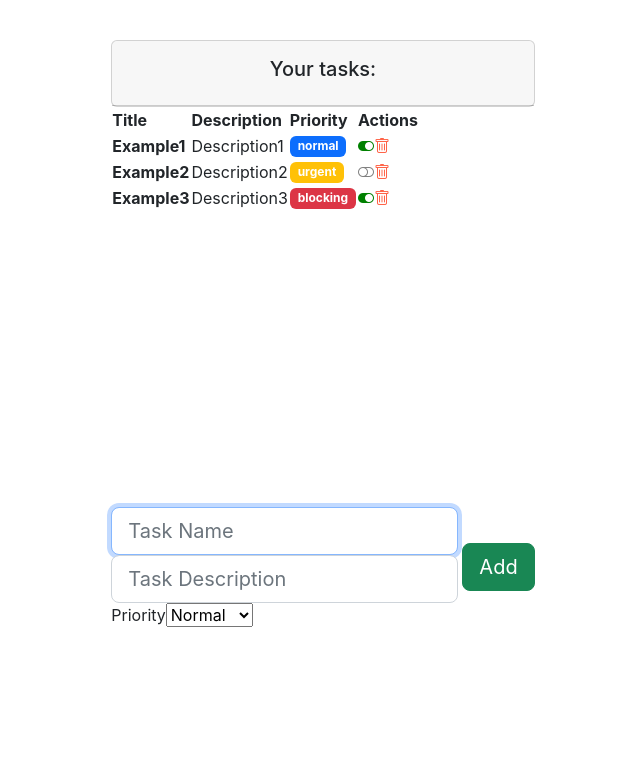
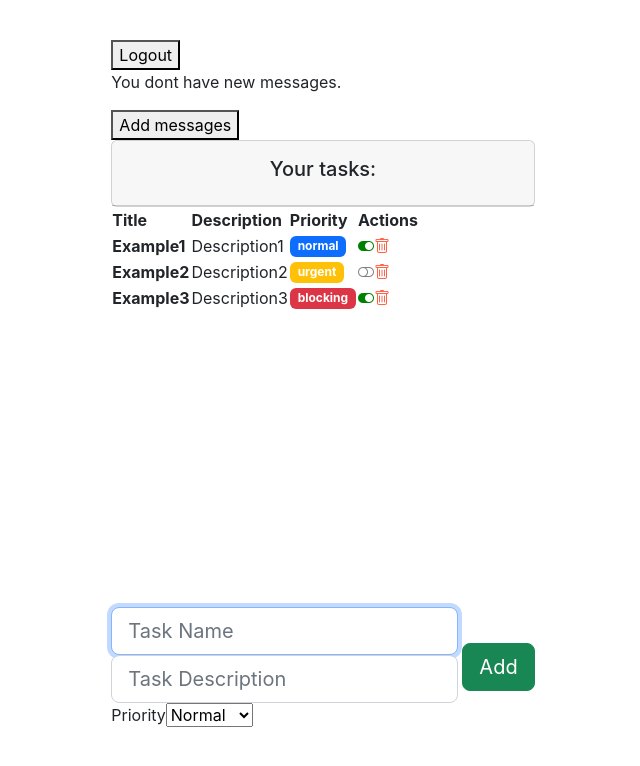
Before and after one commit to gioantonucci/OpenBootcamp, a React (Create React App) app in the folder React/hola-mundo/: page / in a window 1280 px wide. Shown: the top 766 px of the page, without its empty margins (317-957 px from the left). Built offline with nearby package versions, Linux system fonts and the light colour scheme.

Commit message:
ternarios

```diff
--- a/React/hola-mundo/src/App.js
+++ b/React/hola-mundo/src/App.js
@@ -1,10 +1,13 @@
 import TaskListComponent from "./components/container/task_list";
 import './App.css'
+import OptionalRender from "./components/pure/OptionalRender";
 
 function App() {
   return (
     <div>
+      <OptionalRender/>
       <TaskListComponent />
+
     </div>
   );
 }
--- /dev/null
+++ b/React/hola-mundo/src/components/pure/OptionalRender.jsx
@@ -0,0 +1,61 @@
+import React, { useState } from "react";
+
+// LOGIN / LOGOUT BUTTONS
+const LoginButton = ({loginAction}) => {
+    return (
+        <button onClick={loginAction}>Login</button>
+    )
+}
+
+const LogoutButton = ({logoutAction}) => {
+    return (
+        <button onClick={logoutAction}>Logout</button>
+    )
+}
+
+// ? (Expresion true) && expresión => se renderiza la expresión
+// ? (Expresión false) && expresióm => no se renderiza la expresión
+
+const OptionalRender = () => {
+  const [access, setAccess] = useState(true);
+ const [nMessages, setNMessages] = useState(0);
+//   const updateAccess = () => {
+//     setAccess(!access)
+//   }
+
+  const loginAction = () => {
+    setAccess(true)
+  }
+
+  const logoutAction = () => {
+    setAccess(false)
+  }
+  let optionalButton;
+
+//   if(access) {
+//     optionalButton = <button onClick={updateAccess}> Logout</button>
+//   } else {
+//     optionalButton = <button onClick={updateAccess}> Login</button>
+//   }
+
+  if(access) {
+    optionalButton = <LogoutButton logoutAction={logoutAction}/>
+  } else {
+    optionalButton = <LoginButton loginAction={loginAction}/>
+  }
+
+  // Unread messages
+  let addMessages = () => {
+    setNMessages(nMessages + 1)
+  }
+
+  return <div>
+
+    { optionalButton }
+    {nMessages > 0 && nMessages === 1 && <p> You have {nMessages} new message!</p>}
+    {nMessages > 1 && <p> You have {nMessages} new messages!</p>}
+    {nMessages === 0 && <p> You dont have new messages.</p>}
+    <button on onClick={addMessages}> Add messages</button>
+  </div>;
+};
+export default OptionalRender;
```
